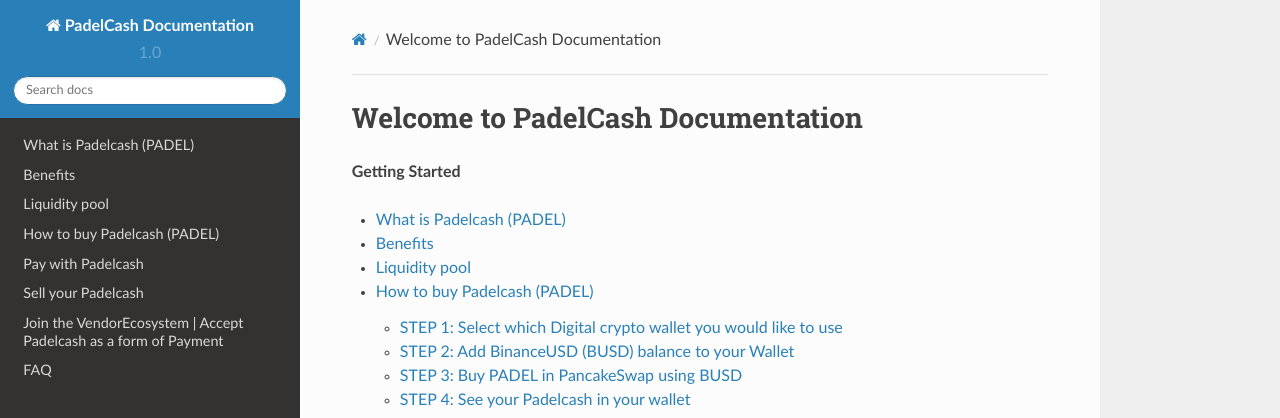
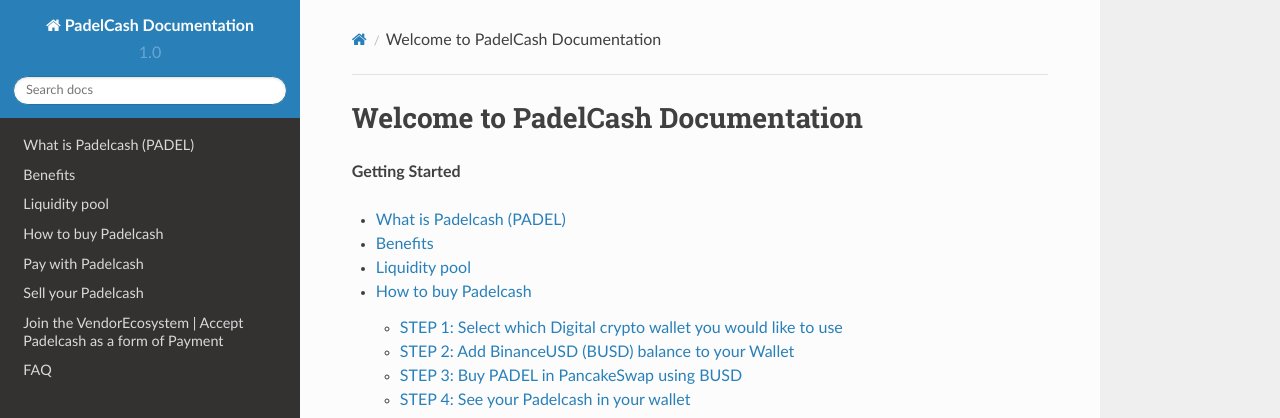
Before and after one commit to alvaranz83/padelcashdoc, an MkDocs documentation site: the page built from docs/index.md, in a window 1280 px wide. Shown: the top 418 px of the page. Built offline with MkDocs 1.6.1, drawn with Linux system fonts in a browser that asks for light colours; nearby versions of some CDN libraries.

Commit message:
changes text on Index

```diff
--- a/docs/index.md
+++ b/docs/index.md
@@ -6,7 +6,7 @@
 * [Benefits](benefits.md)
 * [Liquidity pool](padelcash_liquidity_pool.md)
 
-* [How to buy Padelcash (PADEL)](how_to_buy_padelcash.md)
+* [How to buy Padelcash](how_to_buy_padelcash.md)
 
     * [STEP 1: Select which Digital crypto wallet you would like to use](how_to_buy_padelcash.md#step-1-select-which-digital-crypto-wallet-you-would-like-to-use)
     * [STEP 2: Add BinanceUSD (BUSD) balance to your Wallet](how_to_buy_padelcash.md#step-2-add-binanceusd-busd-balance-to-your-wallet)
--- a/mkdocs.yml
+++ b/mkdocs.yml
@@ -4,7 +4,7 @@
     - What is Padelcash (PADEL): 'what_is_padelcash.md'
     - Benefits: 'benefits.md'
     - Liquidity pool: 'padelcash_liquidity_pool.md'
-    - How to buy Padelcash (PADEL): 'how_to_buy_padelcash.md'
+    - How to buy Padelcash: 'how_to_buy_padelcash.md'
     - Pay with Padelcash: 'pay_with_padelcash.md'
     - Sell your Padelcash: 'sell_your_padelcash.md'
     - Join the VendorEcosystem | Accept Padelcash as a form of Payment: 'join_and_accept_padelcash.md'
```
Also changed, not shown: docs/how_to_buy_padelcash.md (+1 -1 lines), site/faq/index.html, site/how_to_buy_padelcash/index.html, site/join_and_accept_padelcash/index.html, site/padelcash_liquidity_pool/index.html, site/pay_with_padelcash/index.html, site/sell_your_padelcash/index.html, site/what_is_padelcash/index.html.
